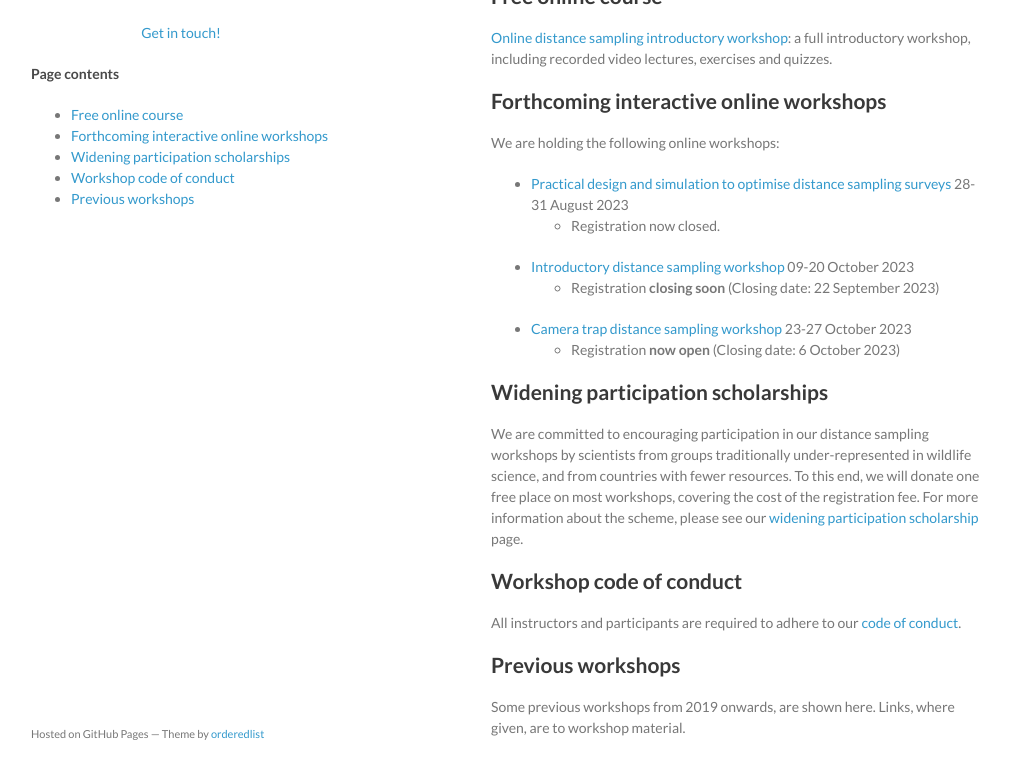
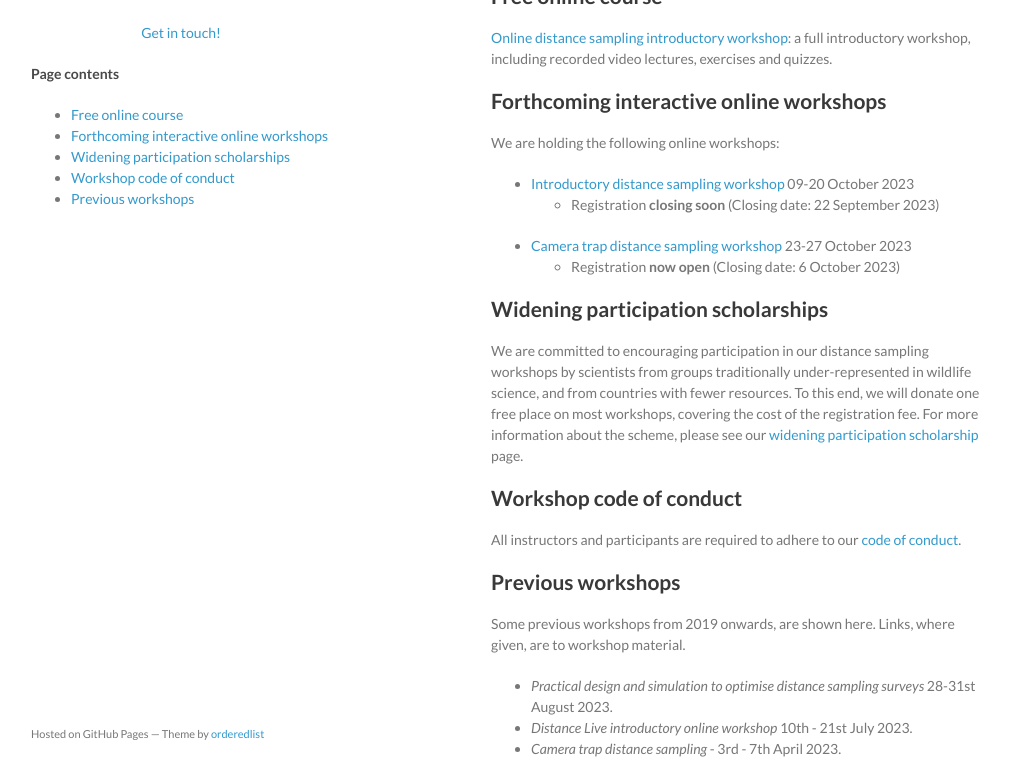
Before and after one commit to distanceworkshops/distanceworkshops.github.io, a Jekyll site: the page built from index.md, in a window 1280 px wide and 900 px high, cut to the strip 137-900 px from the top of the window. Shown: the whole strip, without its empty margins (129-1139 px from the left). Built offline with Jekyll 4.4.1, drawn with Linux system fonts in a browser that asks for light colours.

Commit message:
Moved design workshop to past workshops

```diff
--- a/index.md
+++ b/index.md
@@ -15,8 +15,8 @@ Here you can find content for distance sampling workshops including slides, exer
 
 We are holding the following online workshops:
 
-- [Practical design and simulation to optimise distance sampling surveys](https://workshops.distancesampling.org/design-aug-2023) 28-31 August 2023
-  - Registration now closed.
+<!--- [Practical design and simulation to optimise distance sampling surveys](https://workshops.distancesampling.org/design-aug-2023) 28-31 August 2023
+  - Registration now closed. -->
 - [Introductory distance sampling workshop](intro-oct-2023) 09-20 October 2023
   - Registration **closing soon** (Closing date: 22 September 2023)
 - [Camera trap distance sampling workshop](ctds-oct-2023) 23-27 October 2023
@@ -35,6 +35,7 @@ All instructors and participants are required to adhere to our [code of conduct]
 
 Some previous workshops from 2019 onwards, are shown here. Links, where given, are to workshop material.
 
+- *Practical design and simulation to optimise distance sampling surveys* 28-31st August 2023.
 - *Distance Live introductory online workshop* 10th - 21st July 2023.
 - *Camera trap distance sampling* - 3rd - 7th April 2023.
 - *Distance Live introductory online workshop* 20th - 31st March 2023.
```
